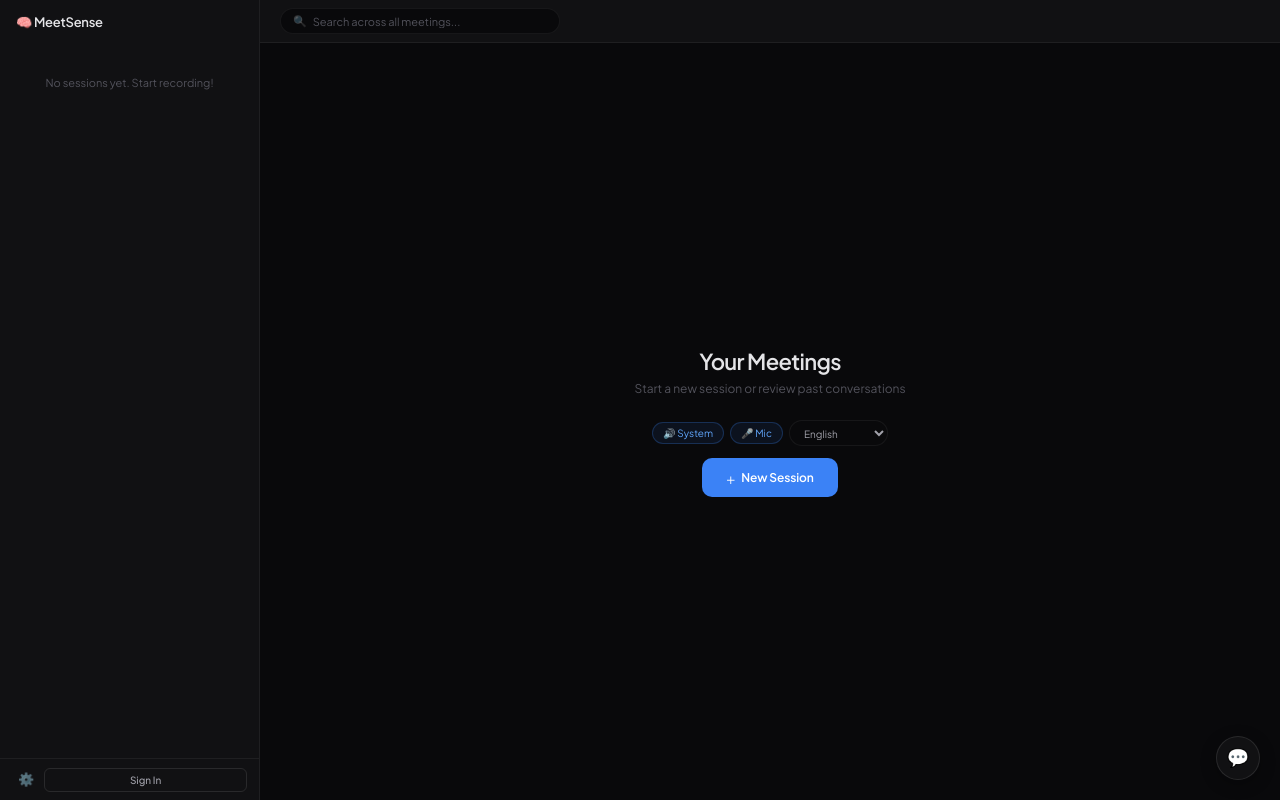
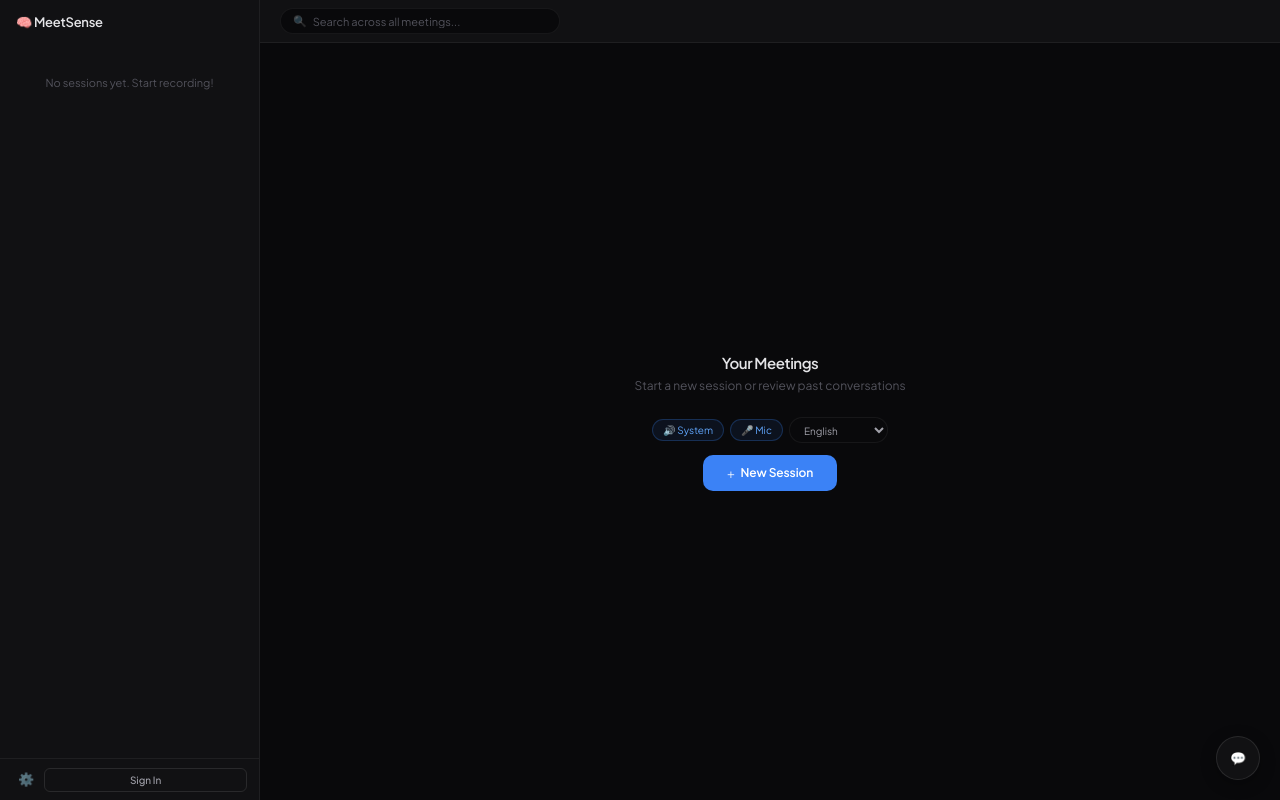
Before and after one commit to anhducmata/Godeye, a React (Vite) app: page / in a window 1280 px wide. Built offline with nearby package versions, Linux system fonts and the light colour scheme.

Commit message:
fix: normalize font sizes to consistent type scale (9/10/11/12/13/15px)

```diff
--- a/src/renderer/styles/index.css
+++ b/src/renderer/styles/index.css
@@ -33,7 +33,7 @@ html, body, #root { height: 100%; overflow: hidden; }
 
 body {
   font-family: var(--font);
-  font-size: 12px;
+  font-size: 11px;
   color: var(--text);
   background: var(--bg);
   -webkit-font-smoothing: antialiased;
@@ -485,7 +485,7 @@ body {
 }
 
 .session-header__title {
-  font-size: 14px;
+  font-size: 13px;
   font-weight: 600;
   color: var(--text);
   margin: 0 0 2px 0;
@@ -537,7 +537,7 @@ body {
 }
 
 .search-page__title {
-  font-size: 13px;
+  font-size: 12px;
   font-weight: 500;
   color: var(--text-2);
   margin: 0;
@@ -788,7 +788,7 @@ body {
 }
 
 .theme-swatch__label {
-  font-size: 8px;
+  font-size: 9px;
   color: rgba(255, 255, 255, 0.8);
   font-family: var(--font);
   font-weight: 500;
@@ -856,7 +856,7 @@ body {
 }
 
 .sessions-view__title {
-  font-size: 22px;
+  font-size: 15px;
   font-weight: 600;
   letter-spacing: -0.03em;
   color: var(--text);
@@ -926,7 +926,7 @@ body {
 }
 
 .btn-new-session__icon {
-  font-size: 15px;
+  font-size: 13px;
   font-weight: 300;
 }
 
@@ -1353,7 +1353,7 @@ body {
 }
 
 .document-summary h1 {
-  font-size: 15px;
+  font-size: 13px;
   font-weight: 700;
   color: var(--text);
   margin: 16px 0 8px;
@@ -1610,7 +1610,7 @@ body {
   border: 1px solid var(--border-lit);
   background: var(--bg-card);
   color: var(--text-2);
-  font-size: 18px;
+  font-size: 13px;
   cursor: pointer;
   box-shadow: 0 4px 16px rgba(0, 0, 0, 0.3);
   transition: all 0.2s;
```
